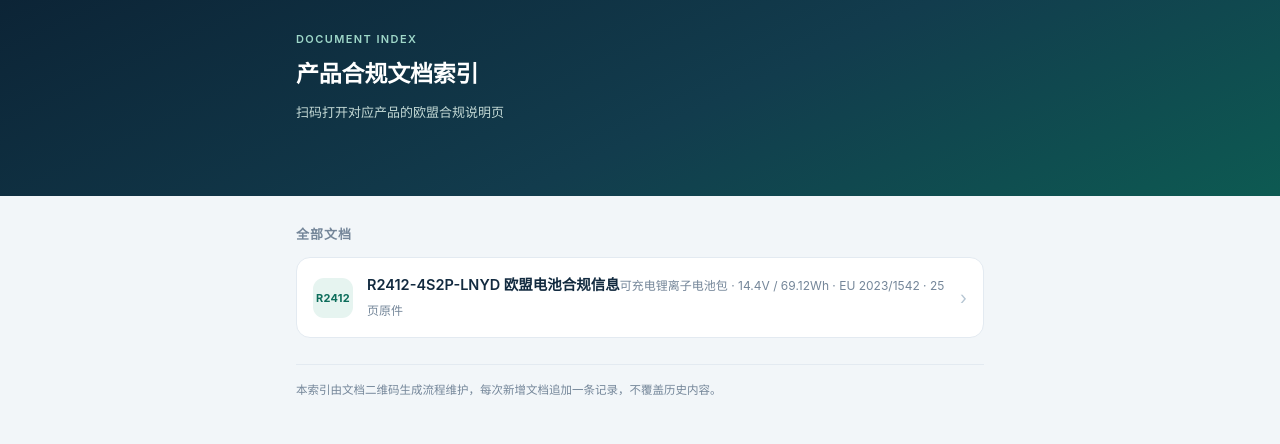
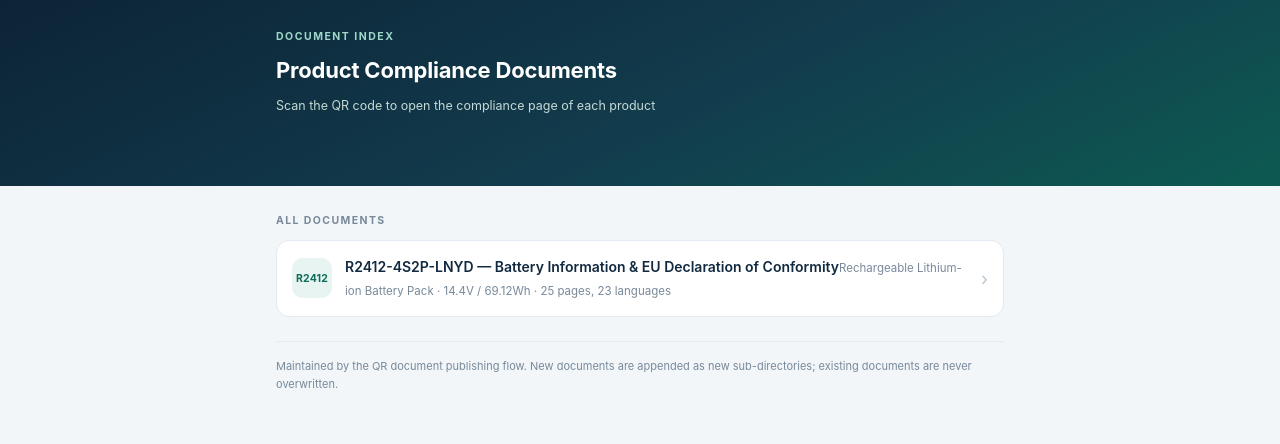
Before and after one commit to EPT-BATTERY/EPT-WORD2HTML, a plain HTML site: page index.html in a window 1280 px wide. Drawn offline with Linux system fonts and the light colour scheme.

Commit message:
upload index.html

```diff
--- a/index.html
+++ b/index.html
@@ -1,47 +1,47 @@
 <!DOCTYPE html>
-<html lang="zh-CN">
+<html lang="en">
 <head>
 <meta charset="UTF-8">
 <meta name="viewport" content="width=device-width, initial-scale=1.0">
-<title>产品合规文档索引</title>
+<title>Document Index</title>
 <style>
-  :root{--ink:#122a3f;--ink2:#41586e;--ink3:#748699;--line:#e3eaf1;--accent:#0d6d5b;--soft:#e6f4f0}
+  :root{--ink:#122a3f;--ink2:#41586e;--ink3:#78899a;--line:#e3eaf1;--accent:#0d6d5b;--soft:#e8f4f1}
   *{box-sizing:border-box}
-  body{margin:0;background:#f2f6f9;color:var(--ink);font-size:15px;line-height:1.65;
-    font-family:-apple-system,BlinkMacSystemFont,"Segoe UI","PingFang SC","Microsoft YaHei",sans-serif;-webkit-font-smoothing:antialiased}
-  .wrap{max-width:720px;margin:0 auto;padding:0 16px 40px}
-  header{background:linear-gradient(155deg,#0c2436,#123c4d 55%,#0d5a52);color:#fff;padding:30px 0 32px}
-  header .k{font-size:11px;letter-spacing:1.4px;color:#9fd8c9;font-weight:600;margin-bottom:8px}
-  header h1{margin:0;font-size:23px;font-weight:700;letter-spacing:-.2px}
-  header p{margin:8px 0 0;color:#c3d9d5;font-size:13px}
-  h2{font-size:13px;letter-spacing:1px;color:var(--ink3);text-transform:uppercase;margin:28px 0 12px}
-  .item{display:flex;gap:14px;align-items:center;background:#fff;border:1px solid var(--line);
-    border-radius:14px;padding:15px 16px;text-decoration:none;color:inherit;margin-bottom:10px;
+  body{margin:0;background:#f2f6f9;color:var(--ink);font-size:14.5px;line-height:1.62;
+    font-family:-apple-system,BlinkMacSystemFont,"Segoe UI","Helvetica Neue",Arial,sans-serif;-webkit-font-smoothing:antialiased}
+  .wrap{max-width:760px;margin:0 auto;padding:0 16px 40px}
+  header{background:linear-gradient(155deg,#0c2436,#123c4d 55%,#0d5a52);color:#fff;padding:28px 0 30px}
+  header .k{font-size:10.5px;letter-spacing:1.5px;color:#9fd8c9;font-weight:700;margin-bottom:8px}
+  header h1{margin:0;font-size:22px;font-weight:700;letter-spacing:-.2px}
+  header p{margin:7px 0 0;color:#c3d9d5;font-size:12.5px}
+  h2{font-size:10.5px;letter-spacing:1.4px;color:var(--ink3);text-transform:uppercase;margin:26px 0 11px;font-weight:700}
+  .item{display:flex;gap:13px;align-items:center;background:#fff;border:1px solid var(--line);
+    border-radius:13px;padding:14px 15px;text-decoration:none;color:inherit;margin-bottom:10px;
     transition:border-color .15s,box-shadow .15s,transform .12s}
   .item:active{transform:scale(.99)}
   .item:hover{border-color:#bcd9d0;box-shadow:0 3px 12px rgba(13,109,91,.10)}
   .ico{flex:0 0 40px;height:40px;border-radius:11px;background:var(--soft);color:var(--accent);
-    display:flex;align-items:center;justify-content:center;font-size:11px;font-weight:700;letter-spacing:.3px}
+    display:flex;align-items:center;justify-content:center;font-size:10.5px;font-weight:700;letter-spacing:.2px}
   .txt{flex:1;min-width:0}
-  .txt .t{font-size:14.5px;font-weight:600;line-height:1.4;word-break:break-word}
-  .txt .d{font-size:12px;color:var(--ink3);margin-top:2px}
+  .txt .t{font-size:14px;font-weight:600;line-height:1.4;word-break:break-word}
+  .txt .d{font-size:11.5px;color:var(--ink3);margin-top:2px;line-height:1.5}
   .arrow{flex:0 0 auto;color:#b6c6d3;font-size:18px}
-  footer{margin-top:26px;padding-top:16px;border-top:1px solid var(--line);font-size:11.5px;color:var(--ink3);line-height:1.7}
+  footer{margin-top:24px;padding-top:15px;border-top:1px solid var(--line);font-size:11px;color:var(--ink3);line-height:1.65}
 </style>
 </head>
 <body>
 <header>
   <div class="wrap">
     <div class="k">DOCUMENT INDEX</div>
-    <h1>产品合规文档索引</h1>
-    <p>扫码打开对应产品的欧盟合规说明页</p>
+    <h1>Product Compliance Documents</h1>
+    <p>Scan the QR code to open the compliance page of each product</p>
   </div>
 </header>
 <div class="wrap">
-  <h2>全部文档</h2>
+  <h2>All documents</h2>
   <div id="list"></div>
   <footer>
-    本索引由文档二维码生成流程维护，每次新增文档追加一条记录，不覆盖历史内容。
+    Maintained by the QR document publishing flow. New documents are appended as new sub-directories; existing documents are never overwritten.
   </footer>
 </div>
 <script>
@@ -49,8 +49,8 @@ var DOCS = [
   {
     dir: "r2412-4s2p-lnyd/",
     code: "R2412",
-    title: "R2412-4S2P-LNYD 欧盟电池合规信息",
-    desc: "可充电锂离子电池包 · 14.4V / 69.12Wh · EU 2023/1542 · 25 页原件"
+    title: "R2412-4S2P-LNYD — Battery Information & EU Declaration of Conformity",
+    desc: "Rechargeable Lithium-ion Battery Pack · 14.4V / 69.12Wh · 25 pages, 23 languages"
   }
 ];
 var list = document.getElementById('list');
```
